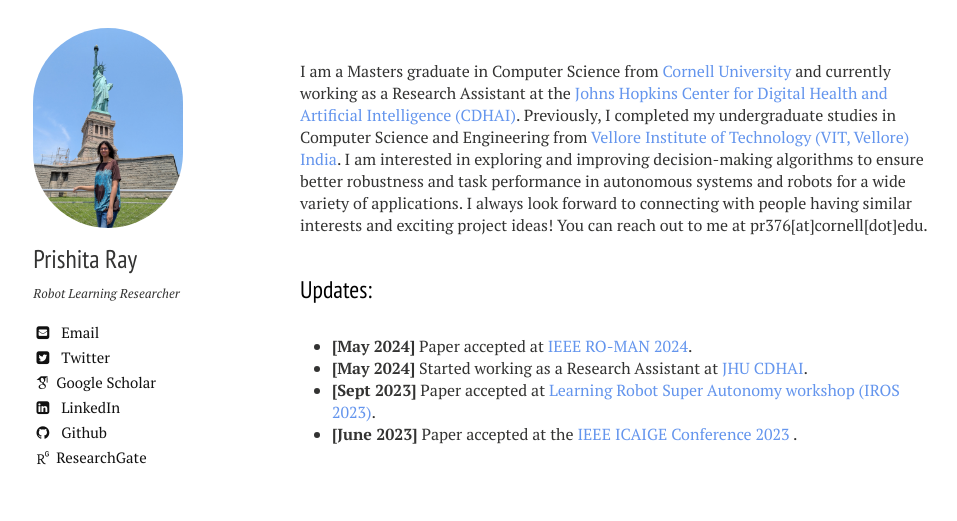
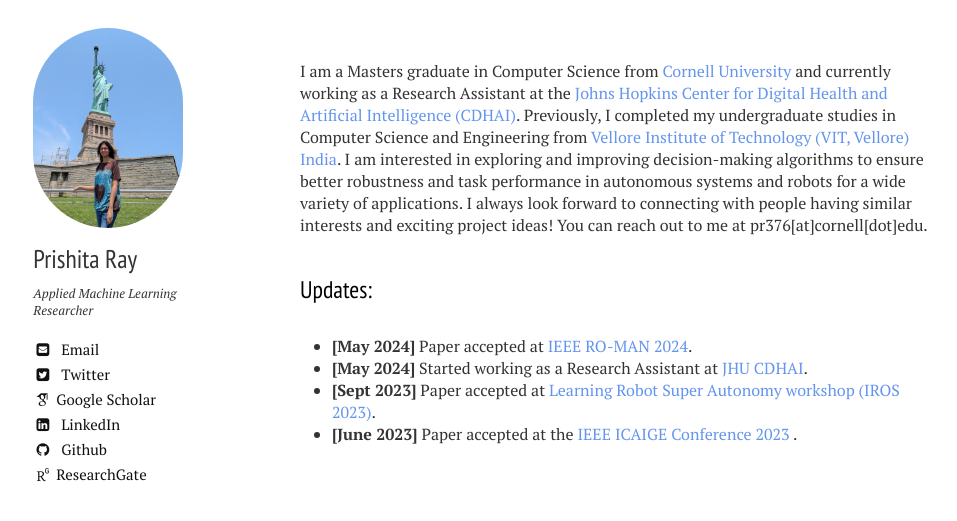
Before and after one commit to PRISHIta123/PRISHIta123.github.io, a Jekyll site: the page built from index.md, in a window 1280 px wide, cut to the strip 104-625 px from the top of the page. Shown: the whole strip, without its empty margins (20-977 px from the left). Built offline with Jekyll 4.4.1, drawn with Linux system fonts in a browser that asks for light colours; nearby versions of some CDN libraries; some web fonts are replaced.

Commit message:
Update _config.yml

```diff
--- a/_config.yml
+++ b/_config.yml
@@ -8,7 +8,7 @@
 owner:
   name: Prishita Ray
   avatar: Prishita-Ray.jpg
-  bio: Robot Learning Researcher
+  bio: Applied Machine Learning Researcher
   email: pr376@cornell.edu
   # Do not include the @ symbol in your Twitter username
   linkedin: prishita-ray-46b2a7147
```
